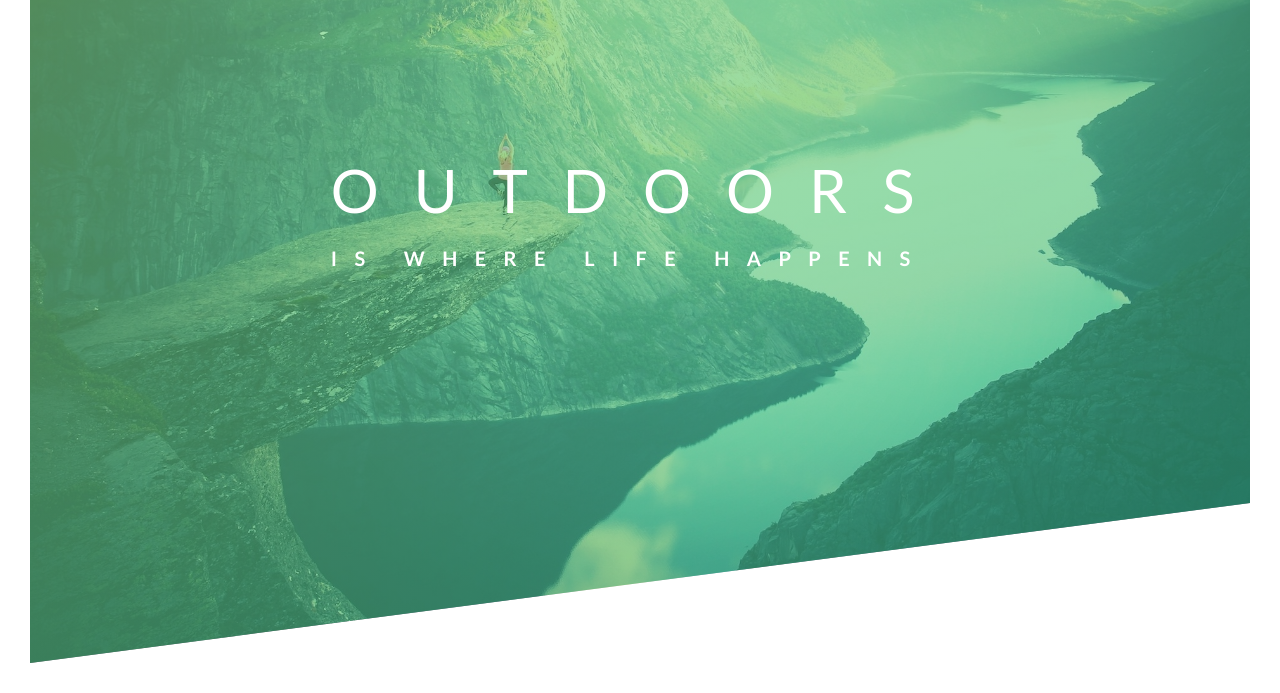
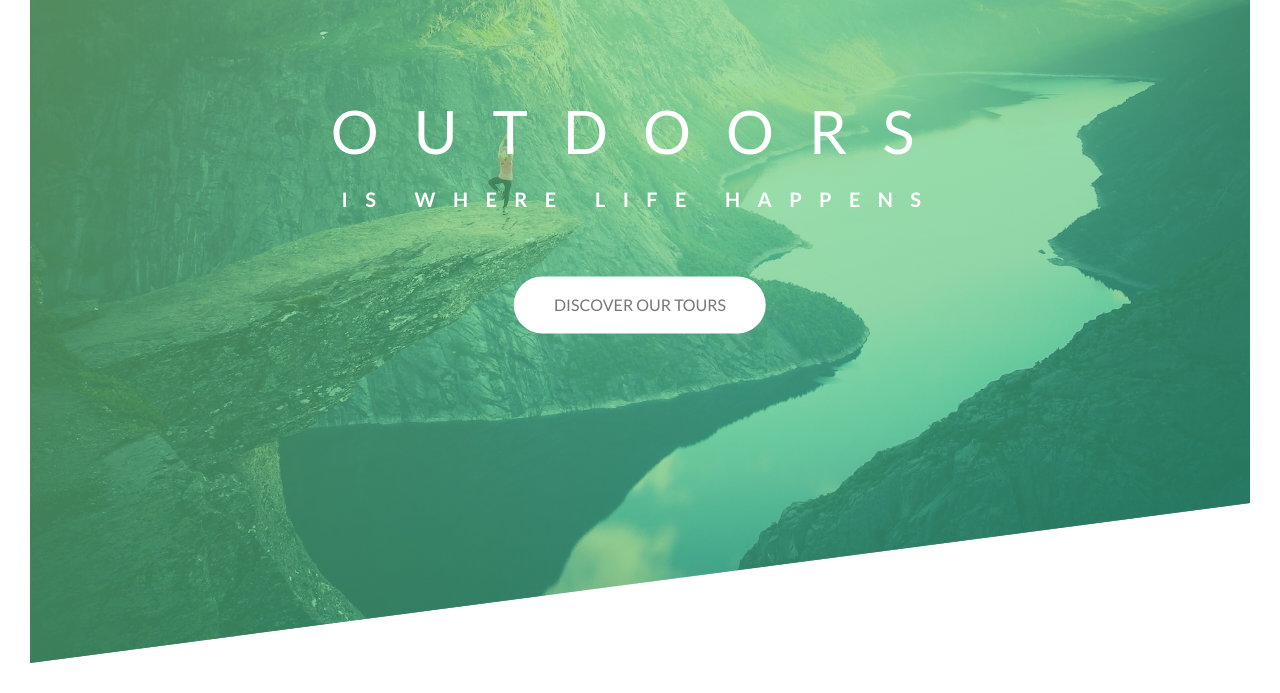
Before and after one commit to Rhohoman/adv_css, a plain HTML site: page Natours/starter/index.html in a window 1280 px wide. Shown: the part 127-820 px from the top of the page. Drawn offline with Linux system fonts and the light colour scheme; files that its build step writes are made by us from their sources.

Commit message:
added button and animation

```diff
--- a/Natours/starter/css/style.css
+++ b/Natours/starter/css/style.css
@@ -56,6 +56,7 @@ body {
     top: 40%;
     left: 50%;
     transform: translate(-50%, -50%);
+    text-align: center;
 }
 
 .heading-primary {
@@ -64,6 +65,7 @@ body {
 
     backface-visibility: hidden;
     /* for shaking animations */
+    margin-bottom: 60px;
 }
 
 .heading-primary-main {
@@ -124,3 +126,28 @@ body {
         transform: translate(0);
     }
 }
+
+.btn:link,
+.btn:visited {
+    text-transform: uppercase;
+    text-decoration: none;
+    padding: 15px 40px;
+    display: inline-block;
+    border-radius: 100px;
+    transition: all .2s;
+}
+
+.btn:hover {
+    transform: translateY(-3px);
+    box-shadow: 0 10px 20px rgba(0,0,0,.2);
+}
+
+.btn:active {
+    transform: translateY(-1px);
+    box-shadow: 0 5px 10px rgba(0,0,0,.2);
+}
+
+.btn-white {
+    background-color: #fff;
+    color: #777;
+}
--- a/Natours/starter/index.html
+++ b/Natours/starter/index.html
@@ -23,6 +23,8 @@
                     <span class='heading-primary-main'>Outdoors</span>
                     <span class='heading-primary-sub'>is where life happens</span>
                 </h1>
+
+                <a href='#' class='btn btn-white'>Discover our tours</a>
             </div>
         </header>
     </body>
```
